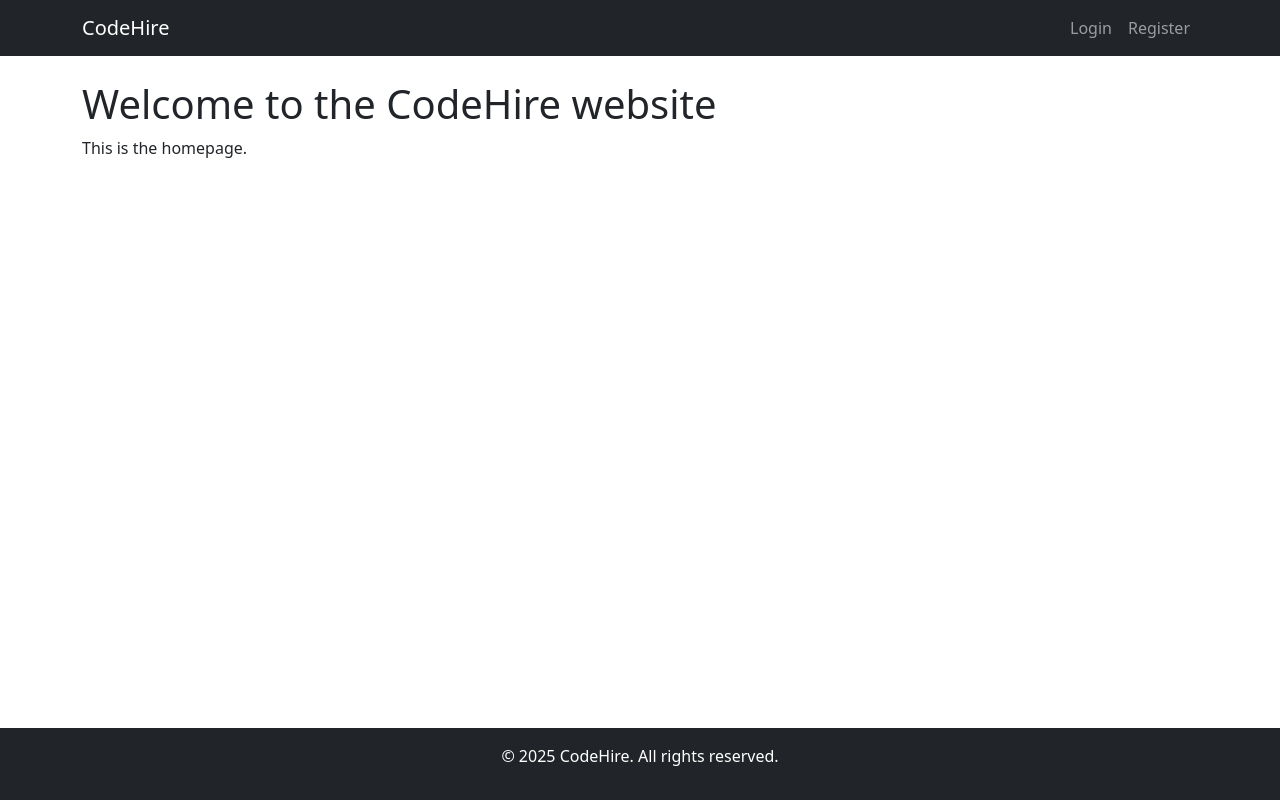
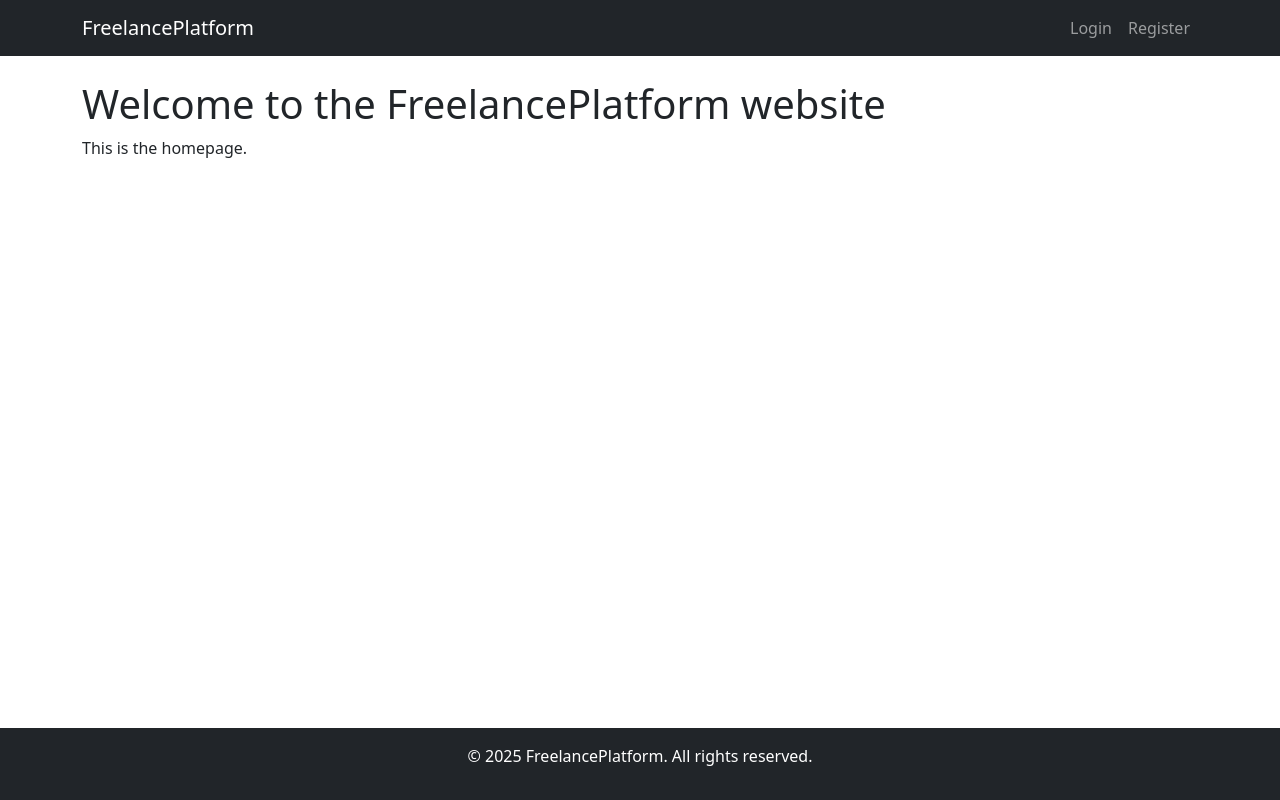
Before and after one commit to CptPrice6/freelance-platform, a React (Create React App) app in the folder frontend/: page / in a window 1280 px wide. Built offline with nearby package versions, Linux system fonts and the light colour scheme.

Commit message:
changed the name to abstract freelance-platform, filled comprehensive readme.md

```diff
--- a/frontend/public/index.html
+++ b/frontend/public/index.html
@@ -24,7 +24,7 @@
       work correctly both with client-side routing and a non-root public URL.
       Learn how to configure a non-root public URL by running `npm run build`.
     -->
-    <title>CodeHire</title>
+    <title>FreelancePlatform</title>
   </head>
   <body>
     <noscript>You need to enable JavaScript to run this app.</noscript>
--- a/frontend/src/App.js
+++ b/frontend/src/App.js
@@ -17,7 +17,7 @@ function App() {
             <Route path="/login" element={<Login />} />
             <Route path="/register" element={<Register />} />
             <Route
-              path="/user/dashboard"
+              path="/freelancer/dashboard"
               element={<PrivateRoute element={<UserDashboard />} />}
             />
           </Routes>
--- a/frontend/src/components/Footer.js
+++ b/frontend/src/components/Footer.js
@@ -1,7 +1,9 @@
 function Footer() {
   return (
     <footer className="bg-dark text-white text-center py-3">
-      <p>© {new Date().getFullYear()} CodeHire. All rights reserved.</p>
+      <p>
+        © {new Date().getFullYear()} FreelancePlatform. All rights reserved.
+      </p>
     </footer>
   );
 }
--- a/frontend/src/components/Header.js
+++ b/frontend/src/components/Header.js
@@ -1,5 +1,4 @@
 import { Link, useNavigate } from "react-router-dom";
-import "bootstrap/dist/css/bootstrap.min.css";
 import axiosInstance from "../utils/axios";
 import { getAccessToken } from "../utils/tokens";
 
@@ -30,10 +29,10 @@ function Header() {
         return "/admin/dashboard";
       case "client":
         return "/client/dashboard";
-      case "contractor":
-        return "/contractor/dashboard";
+      case "freelancer":
+        return "/freelancer/dashboard";
       default:
-        return "/contractor/dashboard";
+        return "/freelancer/dashboard";
     }
   };
 
@@ -41,7 +40,7 @@ function Header() {
     <nav className="navbar navbar-expand-lg navbar-dark bg-dark">
       <div className="container">
         <Link className="navbar-brand" to="/">
-          CodeHire
+          FreelancePlatform
         </Link>
         <div className="collapse navbar-collapse">
           <ul className="navbar-nav ms-auto">
--- a/frontend/src/pages/Home.js
+++ b/frontend/src/pages/Home.js
@@ -1,7 +1,7 @@
 function Home() {
   return (
     <div>
-      <h1>Welcome to the CodeHire website</h1>
+      <h1>Welcome to the FreelancePlatform website</h1>
       <p>This is the homepage.</p>
     </div>
   );
--- a/frontend/src/pages/Login.js
+++ b/frontend/src/pages/Login.js
@@ -25,7 +25,7 @@ function Login() {
       setAccessToken(accessToken);
       setRefreshToken(response.data.refresh_token);
       const decodedToken = jwtDecode(accessToken);
-      const userRole = decodedToken.role || "contractor";
+      const userRole = decodedToken.role || "freelancer";
       localStorage.setItem("role", userRole);
       alert("Login successful!");
       navigate("/"); // Redirect to home page
```
Also changed, not shown: 1 other file (tests, documents, lock files or other folders).
